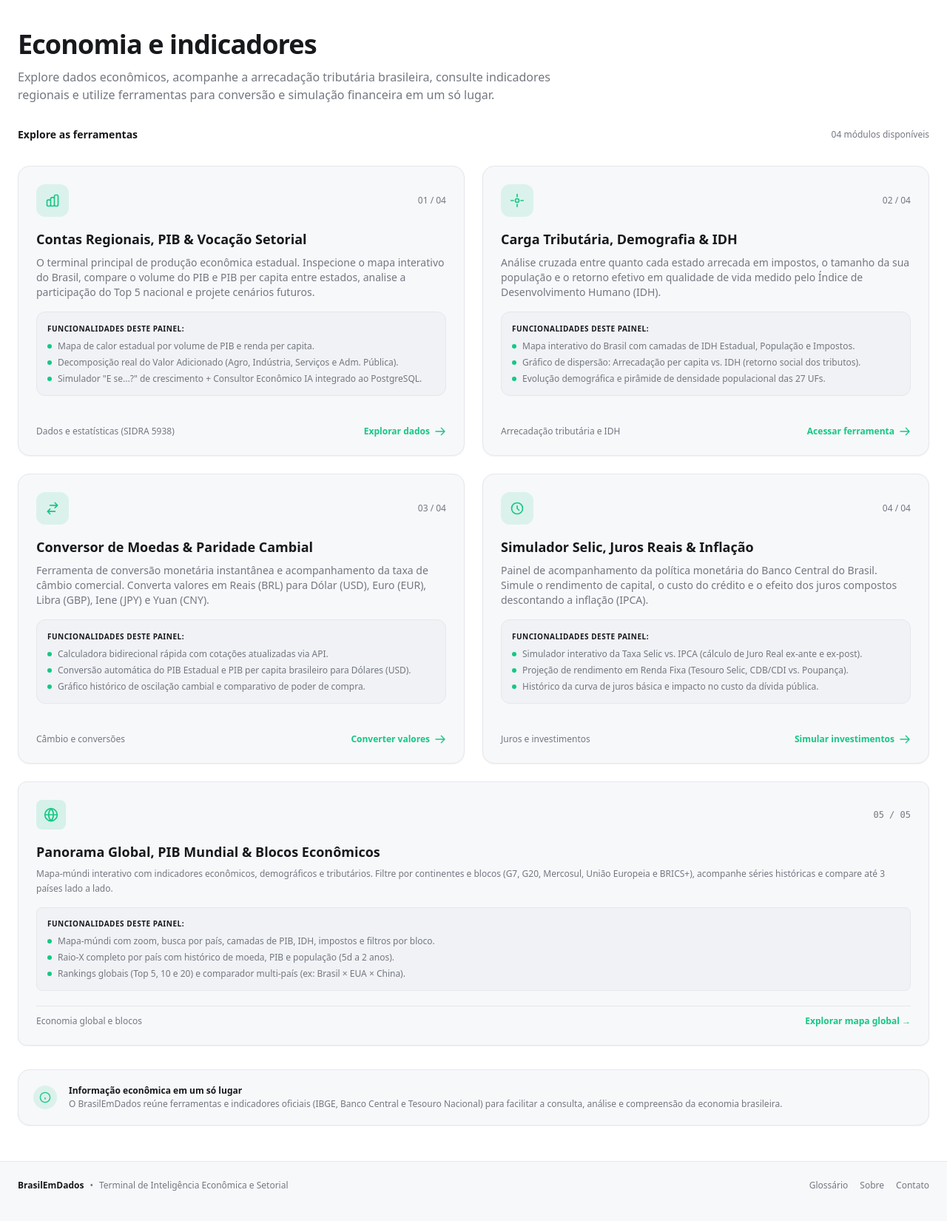
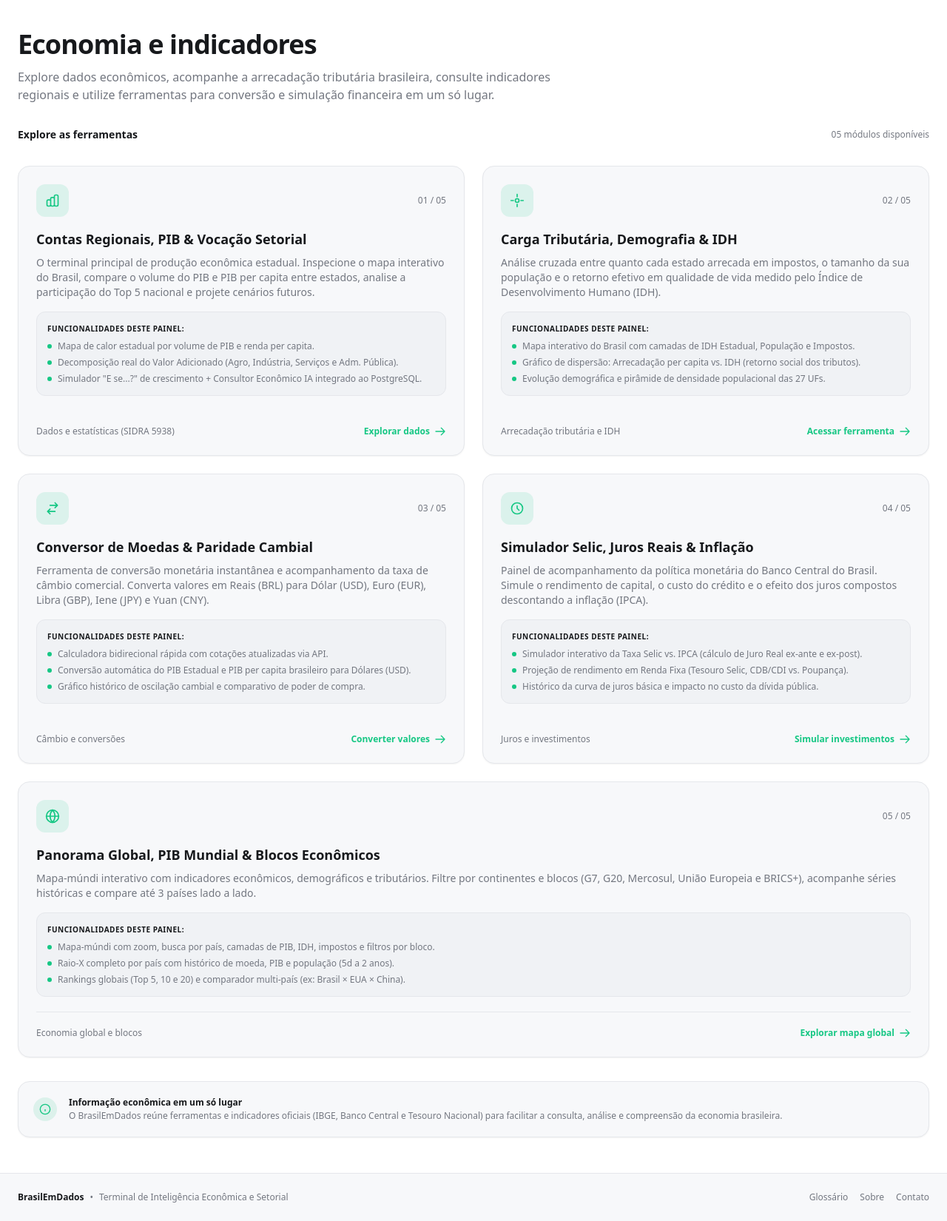
Before and after one commit to lrfarias/BrazilData, a Spring Boot app: page /economia.html in a window 1280 px wide. Shown: the part 65-1715 px from the top of the page at 74% size. Before the commit the page ends 1674 px from the top, so only its background shows below. Run offline with Spring Boot 4, Linux system fonts and the light colour scheme; some libraries are stand-ins or nearby versions.

Commit message:
atualizae economia

```diff
--- a/src/main/resources/static/economia.html
+++ b/src/main/resources/static/economia.html
@@ -173,6 +173,10 @@
                                 <span class="w-2 h-2 rounded-full bg-[#16C784]"></span>
                                 04. Simulador Selic & Juros
                             </a>
+                            <a href="mundo.html" class="flex items-center gap-3 px-4 py-2 text-xs font-medium din-text-main hover:din-secondary-bg transition">
+                                <span class="w-2 h-2 rounded-full bg-[#16C784]"></span>
+                                05. Panorama Global & PIB Mundial
+                            </a>
 
                             <div class="my-1 border-t din-border"></div>
 
@@ -218,11 +222,11 @@
 
             <div class="flex items-center justify-between pt-8 pb-2">
                 <h2 class="text-sm font-bold din-text-main">Explore as ferramentas</h2>
-                <span class="text-xs din-text-muted">04 módulos disponíveis</span>
+                <span class="text-xs din-text-muted">05 módulos disponíveis</span>
             </div>
         </section>
 
-        <!-- Grade com as 4 Subdivisões -->
+        <!-- Grade com as 5 Subdivisões -->
         <main class="max-w-7xl mx-auto px-4 sm:px-6 pb-8 grid grid-cols-1 md:grid-cols-2 gap-6">
 
             <!-- MÓDULO 01: Contas Regionais & PIB Setorial (Direciona para terminal-pib.html) -->
@@ -235,7 +239,7 @@
                             </svg>
                         </div>
                         <span class="text-xs font-medium din-text-muted">
-                            01 / 04
+                            01 / 05
                         </span>
                     </div>
 
@@ -289,7 +293,7 @@
                             </svg>
                         </div>
                         <span class="text-xs font-medium din-text-muted">
-                            02 / 04
+                            02 / 05
                         </span>
                     </div>
 
@@ -342,7 +346,7 @@
                             </svg>
                         </div>
                         <span class="text-xs font-medium din-text-muted">
-                            03 / 04
+                            03 / 05
                         </span>
                     </div>
 
@@ -395,7 +399,7 @@
                             </svg>
                         </div>
                         <span class="text-xs font-medium din-text-muted">
-                            04 / 04
+                            04 / 05
                         </span>
                     </div>
 
@@ -437,57 +441,62 @@
                     </a>
                 </div>
             </div>
-<!-- Módulo 05 / 05: Mapa-Múndi & Indicadores Globais -->
-<a href="mundo.html" class="group din-card-bg border din-border hover:border-[#16C784] rounded-xl p-6 shadow-sm transition-all flex flex-col justify-between space-y-5 lg:col-span-2">
+
+            <!-- MÓDULO 05: Panorama Global, PIB Mundial & Blocos Econômicos -->
+            <a href="mundo.html" class="group din-card-bg border din-border rounded-2xl p-6 shadow-sm card-hover flex flex-col justify-between space-y-5 md:col-span-2">
                 <div class="space-y-4">
-    <div class="flex items-center justify-between">
-      <div class="w-10 h-10 rounded-lg bg-[#16C784]/15 din-green flex items-center justify-center">
+                    <div class="flex items-center justify-between gap-4">
+                        <div class="w-11 h-11 rounded-xl din-icon-box flex items-center justify-center shrink-0">
                             <svg class="w-5 h-5" fill="none" stroke="currentColor" viewBox="0 0 24 24" stroke-width="2" stroke-linecap="round" stroke-linejoin="round">
                                 <circle cx="12" cy="12" r="10"></circle>
                                 <line x1="2" y1="12" x2="22" y2="12"></line>
                                 <path d="M12 2a15.3 15.3 0 0 1 4 10 15.3 15.3 0 0 1-4 10 15.3 15.3 0 0 1-4-10 15.3 15.3 0 0 1 4-10z"></path>
                             </svg>
                         </div>
-      <span class="text-xs font-mono din-text-muted">05 / 05</span>
+                        <span class="text-xs font-medium din-text-muted">
+                            05 / 05
+                        </span>
                     </div>
 
                     <div>
-      <h3 class="text-lg font-extrabold din-text-main group-hover:din-green transition-colors">
+                        <h3 class="text-lg font-bold din-text-main group-hover:din-green transition-colors">
                             Panorama Global, PIB Mundial & Blocos Econômicos
                         </h3>
-      <p class="text-xs din-text-muted mt-1.5 leading-relaxed">
+                        <p class="text-xs sm:text-sm din-text-muted mt-2 leading-relaxed">
                             Mapa-múndi interativo com indicadores econômicos, demográficos e tributários. Filtre por continentes e blocos (G7, G20, Mercosul, União Europeia e BRICS+), acompanhe séries históricas e compare até 3 países lado a lado.
                         </p>
                     </div>
 
-    <div class="din-secondary-bg border din-border rounded-lg p-3.5 space-y-2">
-      <span class="text-[10px] font-bold uppercase tracking-wider din-text-main block">
-        FUNCIONALIDADES DESTE PAINEL:
-      </span>
-      <ul class="space-y-1.5 text-xs din-text-muted">
+                    <div class="din-secondary-bg border din-border rounded-xl p-3.5 space-y-2 text-xs">
+                        <p class="font-bold din-text-main uppercase tracking-wider text-[10px]">Funcionalidades deste painel:</p>
+                        <ul class="space-y-1.5 din-text-muted">
                             <li class="flex items-center gap-2">
-          <span class="w-1.5 h-1.5 rounded-full bg-[#16C784] shrink-0"></span>
+                                <span class="w-1.5 h-1.5 rounded-full bg-[#16C784]"></span>
                                 Mapa-múndi com zoom, busca por país, camadas de PIB, IDH, impostos e filtros por bloco.
                             </li>
                             <li class="flex items-center gap-2">
-          <span class="w-1.5 h-1.5 rounded-full bg-[#16C784] shrink-0"></span>
+                                <span class="w-1.5 h-1.5 rounded-full bg-[#16C784]"></span>
                                 Raio-X completo por país com histórico de moeda, PIB e população (5d a 2 anos).
                             </li>
                             <li class="flex items-center gap-2">
-          <span class="w-1.5 h-1.5 rounded-full bg-[#16C784] shrink-0"></span>
+                                <span class="w-1.5 h-1.5 rounded-full bg-[#16C784]"></span>
                                 Rankings globais (Top 5, 10 e 20) e comparador multi-país (ex: Brasil × EUA × China).
                             </li>
                         </ul>
                     </div>
                 </div>
 
-  <div class="pt-3 border-t din-border flex items-center justify-between text-xs">
-    <span class="din-text-muted">Economia global e blocos</span>
-    <span class="font-bold din-green inline-flex items-center gap-1 group-hover:translate-x-1 transition-transform">
-      Explorar mapa global →
+                <div class="pt-5 mt-5 border-t din-border flex items-center justify-between">
+                    <span class="text-xs din-text-muted">Economia global e blocos</span>
+                    <span class="din-green text-xs font-bold inline-flex items-center gap-1.5 group-hover:translate-x-1 transition-transform">
+                        <span>Explorar mapa global</span>
+                        <svg class="w-4 h-4" fill="none" stroke="currentColor" viewBox="0 0 24 24" stroke-width="2">
+                            <path stroke-linecap="round" stroke-linejoin="round" d="M14 5l7 7m0 0l-7 7m7-7H3"></path>
+                        </svg>
                     </span>
                 </div>
             </a>
+
         </main>
 
         <!-- Card Informativo Inferior -->
```
Lines whose indentation alone changed are shown as unchanged.
